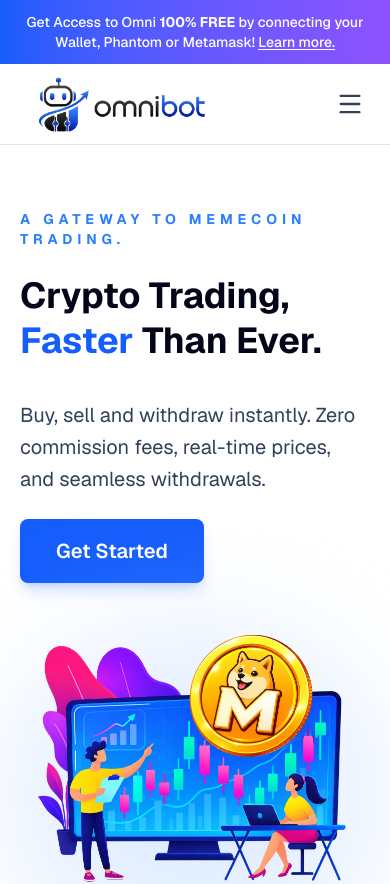
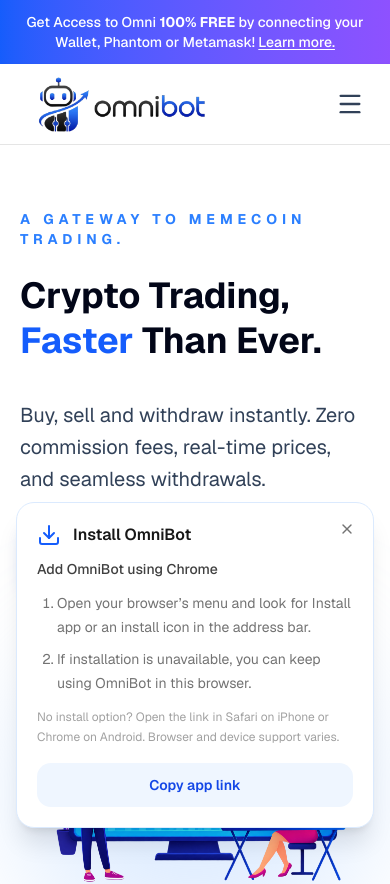
Before and after one commit to Anibire-saheed/tradingbot, a Next.js app: page / in a window 390 px wide. Shown: the top 884 px of the page. Built offline with nearby package versions, Linux system fonts and the light colour scheme; a web font is replaced by a local one.

Commit message:
Improve PWA installation guidance across mobile browsers

```diff
--- a/components/pwa/install-prompt.tsx
+++ b/components/pwa/install-prompt.tsx
@@ -13,7 +13,8 @@
   const dismissed = useRef(false);
   const [event, setEvent] = useState<InstallEvent | null>(null);
   const [showHelp, setShowHelp] = useState(false);
-  const [ios, setIos] = useState(false);
+  const [steps, setSteps] = useState<string[]>([]);
+  const [browserName, setBrowserName] = useState("your browser");
   const [installing, setInstalling] = useState(false);
 
   useEffect(() => {
@@ -26,10 +27,48 @@
       const isIos =
         /iPad|iPhone|iPod/.test(navigator.userAgent) ||
         (navigator.platform === "MacIntel" && navigator.maxTouchPoints > 1);
-      if (isIos || /Android/.test(navigator.userAgent)) {
-        setIos(isIos);
-        setShowHelp(true);
-      }
+      const ua = navigator.userAgent;
+      const embedded = /FBAN|FBAV|Instagram|Line\/|; wv\)/i.test(ua);
+      const chrome = /CriOS|Chrome\//.test(ua);
+      const samsung = /SamsungBrowser/.test(ua);
+      const firefox = /Firefox|FxiOS/.test(ua);
+      setBrowserName(
+        embedded
+          ? "in-app browser"
+          : samsung
+            ? "Samsung Internet"
+            : firefox
+              ? "Firefox"
+              : chrome
+                ? "Chrome"
+                : isIos
+                  ? "Safari"
+                  : "your browser",
+      );
+      setSteps(
+        embedded
+          ? [
+              "Open this site in Safari on iPhone, or Chrome on Android, using the app’s menu.",
+              "Then choose Add to Home Screen from the browser’s Share or menu options.",
+            ]
+          : isIos
+            ? [
+                "Tap the browser’s Share button.",
+                "Scroll down and tap Add to Home Screen.",
+                "Leave Open as Web App enabled if shown, then tap Add.",
+              ]
+            : /Android/.test(ua)
+              ? [
+                  "Open your browser’s menu.",
+                  "Choose Install app or Add to Home screen, if available.",
+                  "Confirm to add OmniBot to your home screen.",
+                ]
+              : [
+                  "Open your browser’s menu and look for Install app or an install icon in the address bar.",
+                  "If installation is unavailable, you can keep using OmniBot in this browser.",
+                ],
+      );
+      setShowHelp(true);
     }, 3000);
     function available(event: Event) {
       event.preventDefault();
@@ -81,7 +120,7 @@
   return (
     <aside
       aria-label="Install OmniBot app"
-      className="fixed inset-x-4 bottom-[max(1rem,env(safe-area-inset-bottom))] z-50 rounded-2xl border border-blue-100 bg-white p-5 text-neutral-900 shadow-xl sm:left-auto sm:right-5 sm:w-80"
+      className="fixed inset-x-4 bottom-[max(1rem,env(safe-area-inset-bottom))] z-50 max-h-[calc(100dvh-2rem)] overflow-y-auto rounded-2xl border border-blue-100 bg-white p-5 text-neutral-900 shadow-xl sm:left-auto sm:right-5 sm:w-80"
     >
       <button
         type="button"
@@ -96,13 +135,44 @@
         <Download className="size-6 shrink-0 text-blue-600" />
         <h2 className="font-semibold">Install OmniBot</h2>
       </div>
-      <p className="mt-3 text-sm leading-6 text-neutral-500">
-        {event
-          ? "Keep your workspace one tap away on your home screen."
-          : ios
-            ? "Open your browser’s Share menu and choose Add to Home Screen. If that option is unavailable, open this site in Safari."
-            : "Open Chrome’s ⋮ menu and choose Add to Home screen, then Install if offered. If already installed, open OmniBot from your app launcher."}
-      </p>
+      {event ? (
+        <p className="mt-3 text-sm leading-6 text-neutral-500">
+          Keep your workspace one tap away on your home screen.
+        </p>
+      ) : (
+        <>
+          <p className="mt-3 text-sm font-medium text-neutral-700">
+            Add OmniBot using {browserName}
+          </p>
+          <ol className="mt-3 list-decimal space-y-2 pl-5 text-sm leading-6 text-neutral-500">
+            {steps.map((step) => (
+              <li key={step}>{step}</li>
+            ))}
+          </ol>
+          <p className="mt-3 text-xs leading-5 text-neutral-400">
+            No install option? Open the link in Safari on iPhone or Chrome on
+            Android. Browser and device support varies.
+          </p>
+          <button
+            type="button"
+            onClick={async () => {
+              try {
+                await navigator.clipboard.writeText(
+                  `${window.location.origin}/`,
+                );
+                toast.success("App link copied");
+              } catch {
+                toast.info(
+                  "Copy the website address from your browser’s address bar.",
+                );
+              }
+            }}
+            className="mt-4 min-h-11 w-full rounded-xl bg-blue-50 px-4 text-sm font-semibold text-blue-700"
+          >
+            Copy app link
+          </button>
+        </>
+      )}
       {event && (
         <button
           type="button"
```
